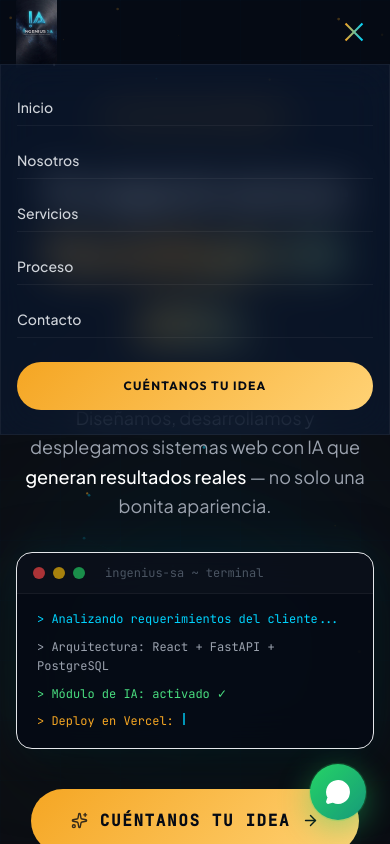
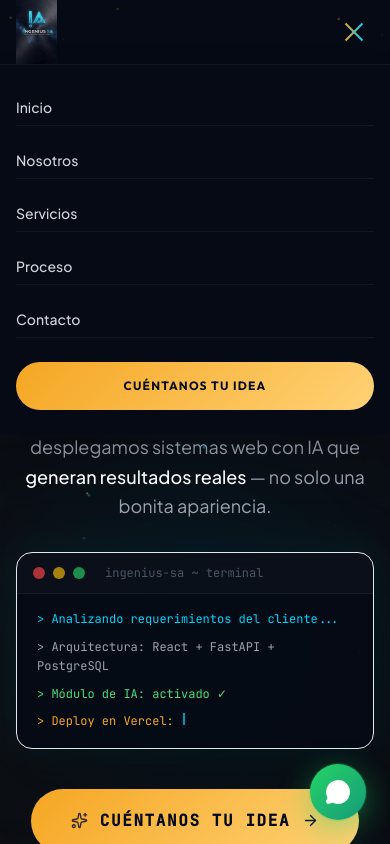
Before and after one commit to Saul1301/ingenius-sa, a React (Vite) app: page / in a window 390 px wide. Both pictures are taken after a click on the button 354 px from the left and 32 px from the top of the page. Shown: the top 844 px of the page. Built offline with nearby package versions, Linux system fonts and the light colour scheme.

Commit message:
style: quitar transparencia al menu movil para evitar solapamiento de texto

```diff
--- a/src/components/Navbar.jsx
+++ b/src/components/Navbar.jsx
@@ -108,7 +108,7 @@ export default function Navbar() {
             initial={{ opacity: 0, height: 0 }}
             animate={{ opacity: 1, height: 'auto' }}
             exit={{ opacity: 0, height: 0 }}
-            className="lg:hidden glass-card border-t border-white/5"
+            className="lg:hidden bg-brand-dark shadow-2xl border-t border-white/5 relative z-50"
           >
             <div className="px-4 py-6 flex flex-col gap-4">
               {navLinks.map((link) => (
```
